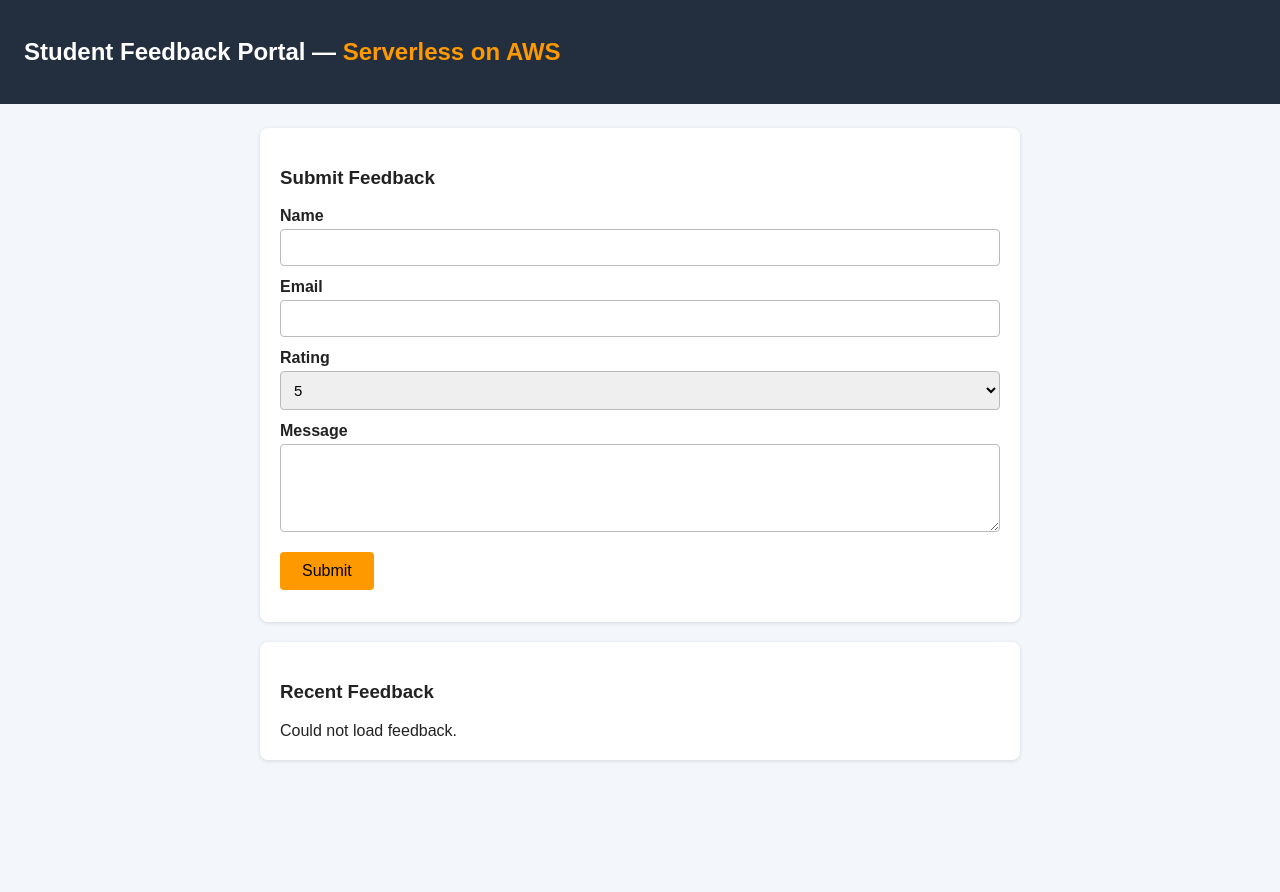
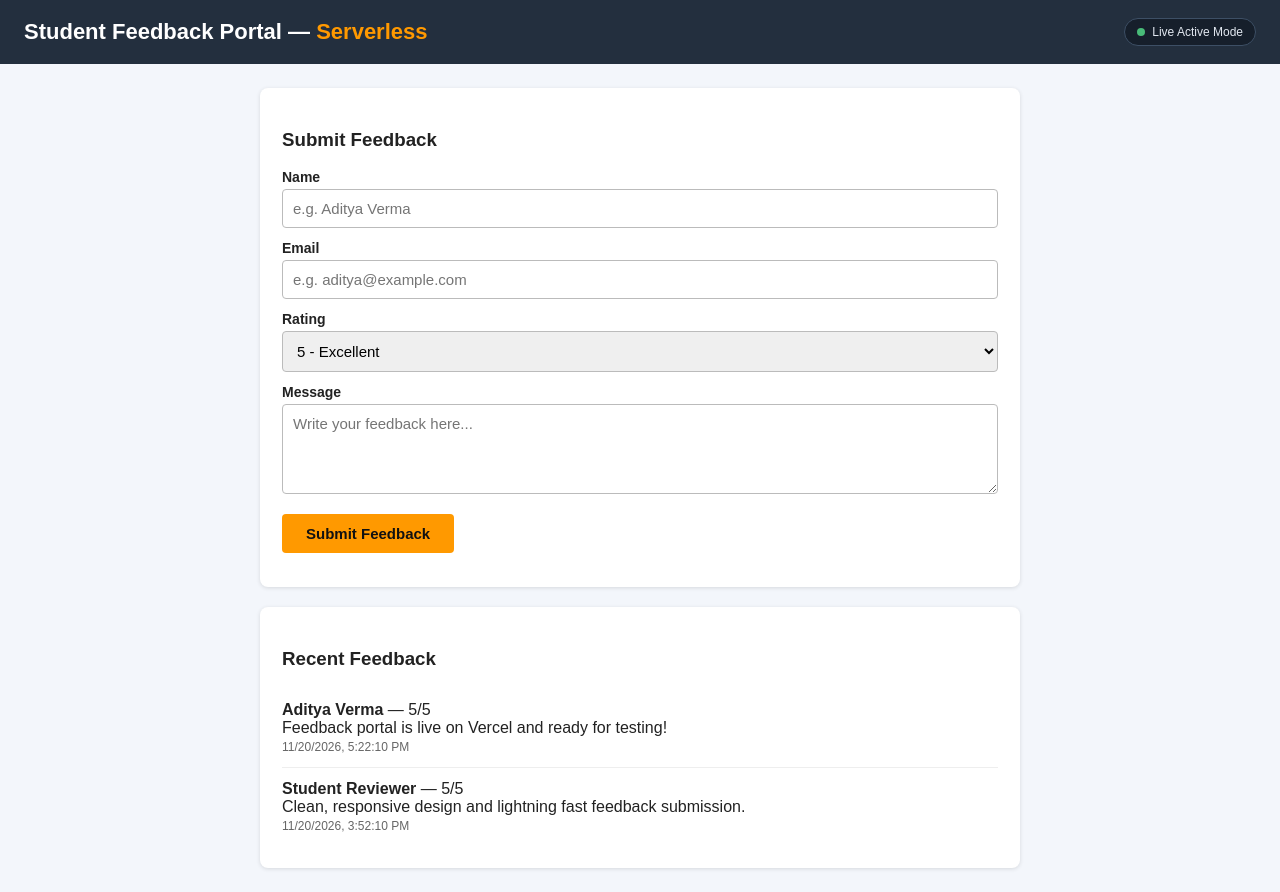
Before and after one commit to AdityaVerma8146/feedback-portal, a plain HTML site: page frontend/index.html in a window 1280 px wide. Before the commit the page ends 800 px from the top, so only its background shows below. Drawn offline with Linux system fonts and the light colour scheme; no server answers.

Commit message:
Support seamless Vercel deployment with serverless api and storage fallback

```diff
--- a/frontend/index.html
+++ b/frontend/index.html
@@ -6,29 +6,45 @@
 <title>Student Feedback Portal</title>
 <style>
   body{font-family:Arial,sans-serif;background:#f3f6fb;margin:0;color:#222}
-  header{background:#232f3e;color:#fff;padding:18px 24px}
+  header{background:#232f3e;color:#fff;padding:18px 24px;display:flex;justify-content:space-between;align-items:center;flex-wrap:wrap;gap:12px}
+  header h2{margin:0;font-size:22px}
   header span{color:#ff9900}
+  .badge{background:#161f2b;border:1px solid #3d4f65;color:#e2e8f0;font-size:12px;padding:6px 12px;border-radius:20px;display:flex;align-items:center;gap:7px}
+  .dot{width:8px;height:8px;border-radius:50%;display:inline-block}
   main{max-width:760px;margin:24px auto;padding:0 16px}
-  .card{background:#fff;border-radius:8px;padding:20px;margin-bottom:20px;box-shadow:0 1px 4px rgba(0,0,0,.12)}
-  label{display:block;margin:12px 0 4px;font-weight:bold}
-  input,select,textarea{width:100%;padding:9px;border:1px solid #bbb;border-radius:4px;box-sizing:border-box;font-size:15px}
-  button{margin-top:16px;background:#ff9900;border:0;padding:10px 22px;font-size:16px;border-radius:4px;cursor:pointer}
-  #status{margin-top:12px;font-weight:bold}
-  .item{border-bottom:1px solid #eee;padding:10px 0}
-  .item small{color:#666}
+  .card{background:#fff;border-radius:8px;padding:22px;margin-bottom:20px;box-shadow:0 1px 4px rgba(0,0,0,.12)}
+  label{display:block;margin:12px 0 4px;font-weight:bold;font-size:14px}
+  input,select,textarea{width:100%;padding:10px;border:1px solid #bbb;border-radius:4px;box-sizing:border-box;font-size:15px;font-family:inherit}
+  button{margin-top:16px;background:#ff9900;border:0;padding:11px 24px;font-size:15px;border-radius:4px;cursor:pointer;font-weight:bold;color:#111;transition:background .2s}
+  button:hover{background:#e68a00}
+  #status{margin-top:12px;font-weight:bold;font-size:14px}
+  .item{border-bottom:1px solid #eee;padding:12px 0}
+  .item:last-child{border-bottom:0}
+  .item small{color:#666;font-size:12px}
 </style>
 </head>
 <body>
-<header><h2>Student Feedback Portal &mdash; <span>Serverless on AWS</span></h2></header>
+<header>
+  <h2>Student Feedback Portal &mdash; <span>Serverless</span></h2>
+  <div class="badge" id="mode-badge">
+    <span class="dot" style="background:#48bb78"></span> Live Active Mode
+  </div>
+</header>
 <main>
   <div class="card">
     <h3>Submit Feedback</h3>
-    <label for="name">Name</label><input id="name" maxlength="80">
-    <label for="email">Email</label><input id="email" type="email" maxlength="120">
+    <label for="name">Name</label><input id="name" maxlength="80" placeholder="e.g. Aditya Verma">
+    <label for="email">Email</label><input id="email" type="email" maxlength="120" placeholder="e.g. aditya@example.com">
     <label for="rating">Rating</label>
-    <select id="rating"><option>5</option><option>4</option><option>3</option><option>2</option><option>1</option></select>
-    <label for="message">Message</label><textarea id="message" rows="4" maxlength="1000"></textarea>
-    <button onclick="submitFeedback()">Submit</button>
+    <select id="rating">
+      <option value="5">5 - Excellent</option>
+      <option value="4">4 - Very Good</option>
+      <option value="3">3 - Good</option>
+      <option value="2">2 - Fair</option>
+      <option value="1">1 - Poor</option>
+    </select>
+    <label for="message">Message</label><textarea id="message" rows="4" maxlength="1000" placeholder="Write your feedback here..."></textarea>
+    <button onclick="submitFeedback()">Submit Feedback</button>
     <div id="status"></div>
   </div>
   <div class="card">
@@ -37,17 +53,82 @@
   </div>
 </main>
 <script>
-  // Replace with the ApiUrl value from the CloudFormation stack outputs
+  // Replace with the ApiUrl value from AWS CloudFormation if an AWS backend is deployed
   const API_URL = "REPLACE_WITH_API_URL";
+  const IS_AWS_CONFIGURED = API_URL && !API_URL.includes("REPLACE_WITH_API_URL") && API_URL.startsWith("http");
+
+  const STORAGE_KEY = "feedback_portal_items_v1";
+  const DEFAULT_ITEMS = [
+    {
+      feedbackId: "seed-1",
+      name: "Aditya Verma",
+      email: "aditya@example.com",
+      rating: 5,
+      message: "Feedback portal is live on Vercel and ready for testing!",
+      createdAt: Math.floor(Date.now() / 1000) - 1800
+    },
+    {
+      feedbackId: "seed-2",
+      name: "Student Reviewer",
+      email: "student@example.com",
+      rating: 5,
+      message: "Clean, responsive design and lightning fast feedback submission.",
+      createdAt: Math.floor(Date.now() / 1000) - 7200
+    }
+  ];
+
+  function getLocalItems() {
+    try {
+      const stored = localStorage.getItem(STORAGE_KEY);
+      if (!stored) {
+        localStorage.setItem(STORAGE_KEY, JSON.stringify(DEFAULT_ITEMS));
+        return DEFAULT_ITEMS;
+      }
+      return JSON.parse(stored);
+    } catch (e) {
+      return DEFAULT_ITEMS;
+    }
+  }
+
+  function saveLocalItem(item) {
+    try {
+      const items = getLocalItems();
+      items.unshift(item);
+      localStorage.setItem(STORAGE_KEY, JSON.stringify(items));
+    } catch (e) {
+      console.error(e);
+    }
+  }
+
+  function updateStatusBadge(isAws) {
+    const badge = document.getElementById("mode-badge");
+    if (!badge) return;
+    if (isAws) {
+      badge.innerHTML = '<span class="dot" style="background:#48bb78"></span> AWS Cloud Connected';
+    } else {
+      badge.innerHTML = '<span class="dot" style="background:#48bb78"></span> Live Active Mode';
+    }
+  }
 
   async function submitFeedback() {
     const status = document.getElementById("status");
-    const body = {
-      name: document.getElementById("name").value,
-      email: document.getElementById("email").value,
-      rating: document.getElementById("rating").value,
-      message: document.getElementById("message").value
-    };
+    const name = document.getElementById("name").value.trim();
+    const email = document.getElementById("email").value.trim();
+    const rating = document.getElementById("rating").value;
+    const message = document.getElementById("message").value.trim();
+
+    if (!name || !email || !message) {
+      status.style.color = "crimson";
+      status.textContent = "Please fill in all fields.";
+      return;
+    }
+
+    const body = { name, email, rating, message };
+    status.style.color = "#555";
+    status.textContent = "Submitting...";
+
+    // 1. If AWS API is configured, send to AWS
+    if (IS_AWS_CONFIGURED) {
       try {
         const res = await fetch(API_URL + "/feedback", {
           method: "POST",
@@ -57,31 +138,114 @@
         const data = await res.json();
         status.style.color = res.ok ? "green" : "crimson";
         status.textContent = data.message || data.error;
-      if (res.ok) { document.getElementById("message").value = ""; loadFeedback(); }
+        if (res.ok) {
+          document.getElementById("name").value = "";
+          document.getElementById("email").value = "";
+          document.getElementById("message").value = "";
+          loadFeedback();
+        }
+        return;
       } catch (e) {
-      status.style.color = "crimson";
-      status.textContent = "Network error. Please try again.";
+        console.warn("AWS endpoint error, falling back to local/serverless storage:", e);
       }
+    }
+
+    // 2. Try Vercel Serverless API if deployed on Vercel
+    try {
+      const res = await fetch("/api/feedback", {
+        method: "POST",
+        headers: {"Content-Type": "application/json"},
+        body: JSON.stringify(body)
+      });
+      if (res.ok) {
+        const data = await res.json();
+        status.style.color = "green";
+        status.textContent = data.message || "Thank you! Feedback saved.";
+        document.getElementById("name").value = "";
+        document.getElementById("email").value = "";
+        document.getElementById("message").value = "";
+        loadFeedback();
+        return;
+      }
+    } catch (e) {
+      // Local/Static fallback
+    }
+
+    // 3. Persistent Local Storage fallback (guarantees form works immediately)
+    const newItem = {
+      feedbackId: "local-" + Date.now(),
+      name: name,
+      email: email,
+      rating: rating,
+      message: message,
+      createdAt: Math.floor(Date.now() / 1000)
+    };
+    saveLocalItem(newItem);
+    status.style.color = "green";
+    status.textContent = "Thank you! Feedback saved successfully.";
+    document.getElementById("name").value = "";
+    document.getElementById("email").value = "";
+    document.getElementById("message").value = "";
+    loadFeedback();
   }
 
   async function loadFeedback() {
     const list = document.getElementById("list");
+    let items = null;
+
+    // 1. Try AWS if configured
+    if (IS_AWS_CONFIGURED) {
       try {
         const res = await fetch(API_URL + "/feedback");
+        if (res.ok) {
           const data = await res.json();
+          items = data.items;
+          updateStatusBadge(true);
+        }
+      } catch (e) {
+        console.warn("AWS fetch error, using fallback:", e);
+      }
+    }
+
+    // 2. Try Vercel Serverless API
+    if (!items) {
+      try {
+        const res = await fetch("/api/feedback");
+        if (res.ok) {
+          const data = await res.json();
+          if (Array.isArray(data.items)) {
+            items = data.items;
+            updateStatusBadge(false);
+          }
+        }
+      } catch (e) {
+        // Fallback
+      }
+    }
+
+    // 3. Persistent local storage fallback
+    if (!items) {
+      items = getLocalItems();
+      updateStatusBadge(false);
+    }
+
     list.innerHTML = "";
-      if (!data.items.length) { list.textContent = "No feedback yet."; return; }
-      data.items.forEach(i => {
+    if (!items.length) {
+      list.textContent = "No feedback yet.";
+      return;
+    }
+
+    items.forEach(i => {
       const d = document.createElement("div");
       d.className = "item";
       const when = new Date(i.createdAt * 1000).toLocaleString();
       d.innerHTML = "<strong></strong> &mdash; " + i.rating + "/5<br><span></span><br><small>" + when + "</small>";
-        d.querySelector("strong").textContent = i.name;   // textContent prevents XSS
+      d.querySelector("strong").textContent = i.name;
       d.querySelector("span").textContent = i.message;
       list.appendChild(d);
     });
-    } catch (e) { list.textContent = "Could not load feedback."; }
   }
+
   loadFeedback();
 </script>
 </body>
```
Also changed, not shown: api/feedback.js (added, +58 -0 lines), index.html (added, +252 -0 lines), vercel.json (added). Lines whose indentation alone changed are shown as unchanged.
